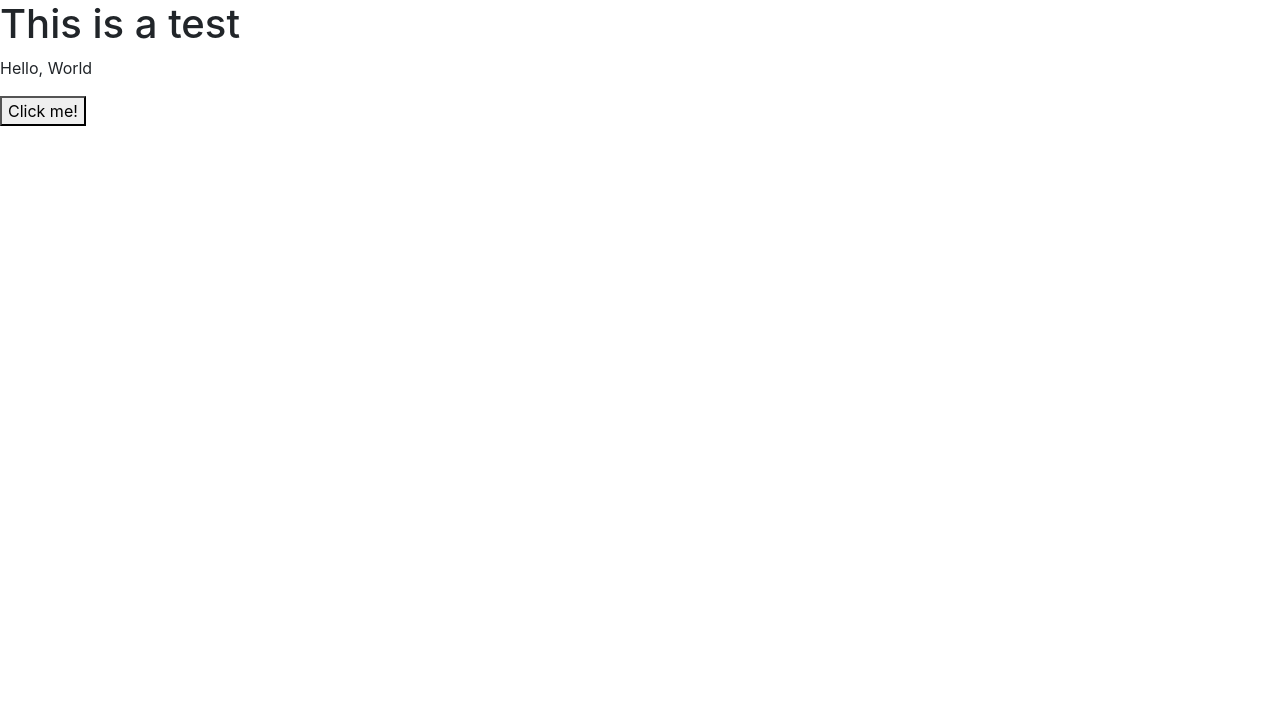
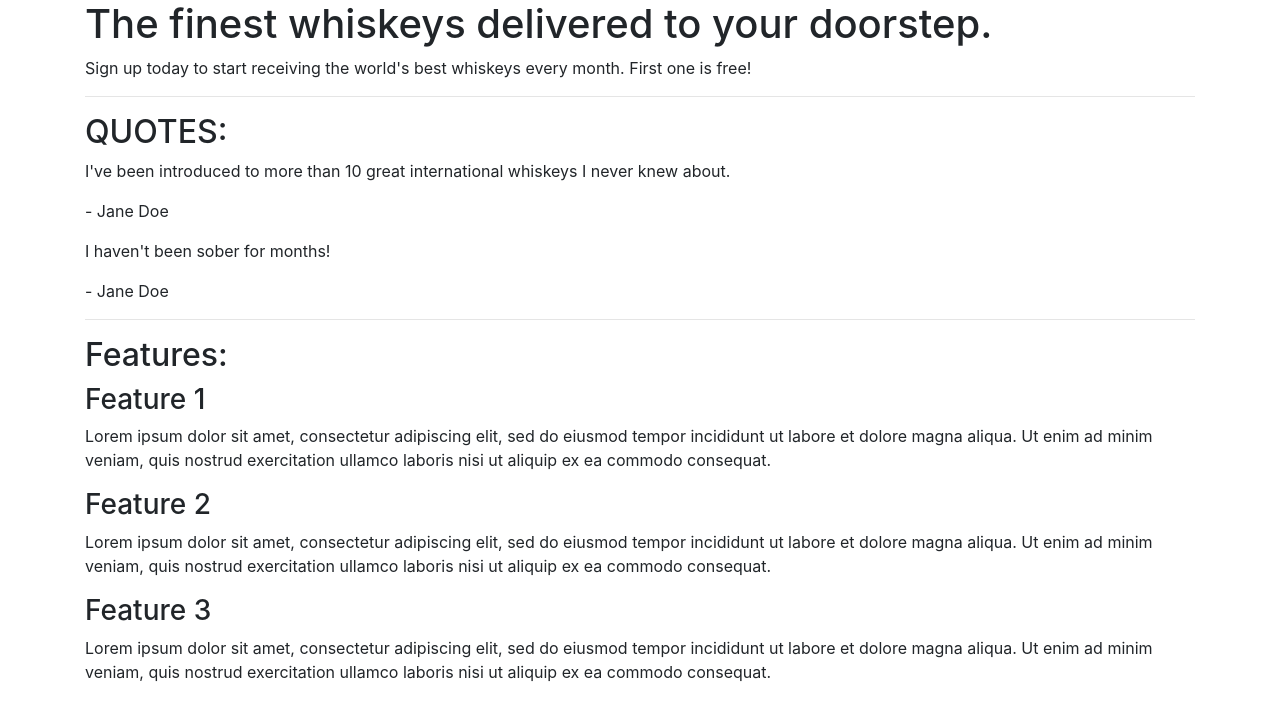
Before and after one commit to HPCarey/Bootstrap, a plain HTML site: page index.html in a window 1280 px wide. Drawn offline with nearby package versions, Linux system fonts and the light colour scheme.

Commit message:
add html content

```diff
--- a/index.html
+++ b/index.html
@@ -4,13 +4,52 @@
     <meta charset="UTF-8">
     <meta http-equiv="X-UA-Compatible" content="IE=edge">
     <meta name="viewport" content="width=device-width, initial-scale=1.0">
-    <title>Document</title>
+    <title>Whiskey Drop | Taste a new whiskey every month</title>
     <link rel="stylesheet" href="https://cdn.jsdelivr.net/npm/bootstrap@4.6.2/dist/css/bootstrap.min.css" integrity="sha384-xOolHFLEh07PJGoPkLv1IbcEPTNtaed2xpHsD9ESMhqIYd0nLMwNLD69Npy4HI+N" crossorigin="anonymous">
-<script src="https://cdn.jsdelivr.net/npm/bootstrap@4.6.2/dist/js/bootstrap.bundle.min.js" integrity="sha384-Fy6S3B9q64WdZWQUiU+q4/2Lc9npb8tCaSX9FK7E8HnRr0Jz8D6OP9dO5Vg3Q9ct" crossorigin="anonymous"></script>
+    <script src="https://cdn.jsdelivr.net/npm/bootstrap@4.6.2/dist/js/bootstrap.bundle.min.js" integrity="sha384-Fy6S3B9q64WdZWQUiU+q4/2Lc9npb8tCaSX9FK7E8HnRr0Jz8D6OP9dO5Vg3Q9ct" crossorigin="anonymous"></script>
 </head>
 <body>
-    <h1>This is a test</h1>
-    <p>Hello, World</p>
-    <button>Click me!</button>
+    <article class="container">
+        <!-- Callout -->
+        <section class="callout">
+            <h1>The finest whiskeys delivered to your doorstep.</h1>
+            <p>Sign up today to start receiving the world's best whiskeys every month. First one is free!</p>
+        </section>
+        <!-- /.callout -->
+        <hr>
+
+        <!-- Quotes -->
+        <section class="quotes">
+            <h2 class="text-uppercase">Quotes:</h2>
+            <div class="quote">
+                <p>I've been introduced to more than 10 great international whiskeys I never knew about.</p>
+                <p>- Jane Doe</p>
+            </div>
+            <div class="quote">
+                <p>I haven't been sober for months!</p>
+                <p>- Jane Doe</p>
+            </div>
+        </section>
+        <!-- /.quotes -->
+        <hr>
+
+        <!-- Features -->
+        <section class="features">
+            <h2>Features:</h2>
+            <div class="feature">
+                <h3>Feature 1</h3>
+                <p>Lorem ipsum dolor sit amet, consectetur adipiscing elit, sed do eiusmod tempor incididunt ut labore et dolore magna aliqua. Ut enim ad minim veniam, quis nostrud exercitation ullamco laboris nisi ut aliquip ex ea commodo consequat.</p>
+            </div>
+            <div class="feature">
+                <h3>Feature 2</h3>
+                <p>Lorem ipsum dolor sit amet, consectetur adipiscing elit, sed do eiusmod tempor incididunt ut labore et dolore magna aliqua. Ut enim ad minim veniam, quis nostrud exercitation ullamco laboris nisi ut aliquip ex ea commodo consequat.</p>
+            </div>
+            <div class="feature">
+                <h3>Feature 3</h3>
+                <p>Lorem ipsum dolor sit amet, consectetur adipiscing elit, sed do eiusmod tempor incididunt ut labore et dolore magna aliqua. Ut enim ad minim veniam, quis nostrud exercitation ullamco laboris nisi ut aliquip ex ea commodo consequat.</p>
+            </div>
+        </section>
+        <!-- /.features -->
+    </article>
 </body>
 </html>
```
